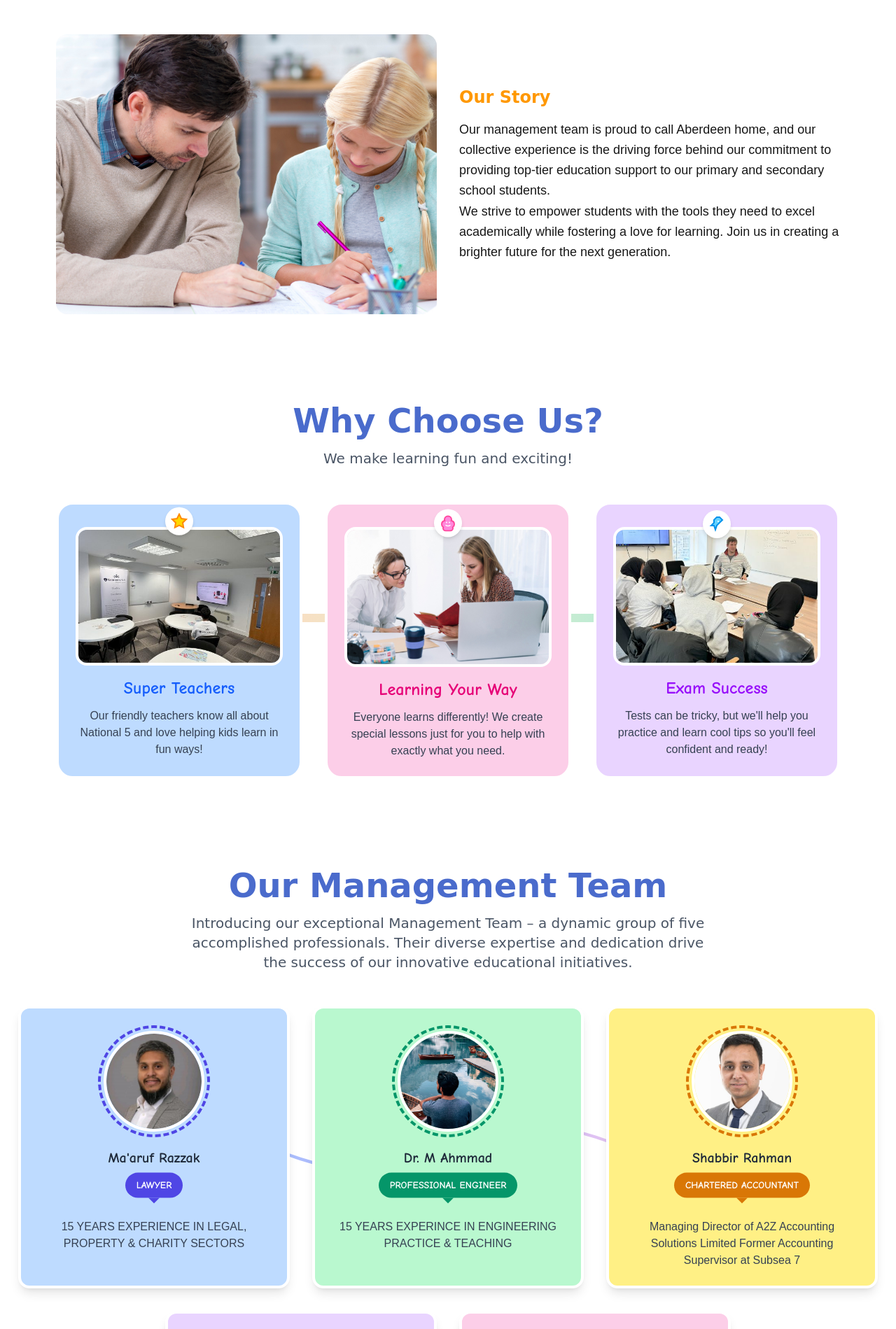
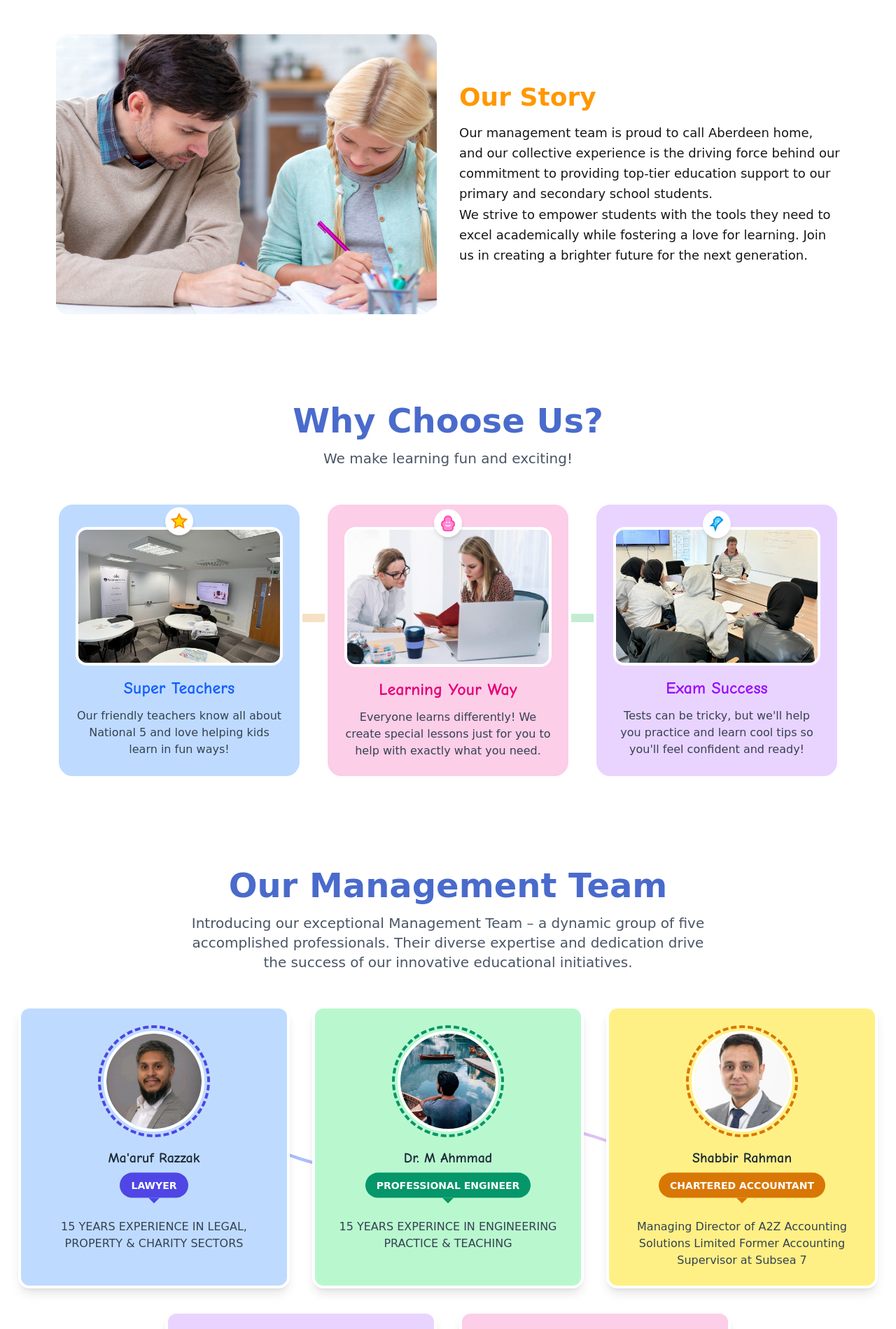
Before and after one commit to MoyasiGinko/iLearners-Hub, a Next.js app: page /about in a window 1280 px wide. Shown: the part 703-2602 px from the top of the page at 70% size. Built offline with nearby package versions, Linux system fonts and the light colour scheme.

Commit message:
fix fonts

```diff
--- a/components/about/about-us/index.tsx
+++ b/components/about/about-us/index.tsx
@@ -28,16 +28,16 @@ const AboutSection = () => {
           />
         </div>
         <div>
-          <h2 className="text-2xl font-bold text-[#ff9800] mb-4 font-['Comic_Sans_MS',cursive,sans-serif]">
+          <h2 className="text-3xl md:text-4xl mb-4 font-bold text-[#ff9800] font-['Comic_Sans_MS',cursive,sans-serif]">
             Our Story
           </h2>
-          <p className="text-lg leading-relaxed">
+          <p className="text-lg leading-relaxed font-['Comic_Sans_MS',cursive,sans-serif]">
             Our management team is proud to call Aberdeen home, and our
             collective experience is the driving force behind our commitment to
             providing top-tier education support to our primary and secondary
             school students.
           </p>
-          <p className="text-lg leading-relaxed">
+          <p className="text-lg leading-relaxed font-['Comic_Sans_MS',cursive,sans-serif]">
             We strive to empower students with the tools they need to excel
             academically while fostering a love for learning. Join us in
             creating a brighter future for the next generation.
--- a/components/about/our-team/index.tsx
+++ b/components/about/our-team/index.tsx
@@ -143,7 +143,7 @@ const TeamMemberCard: React.FC<{ member: TeamMember; index: number }> = ({
         {/* Title with cartoon-style bubble */}
         <div className="relative mb-4">
           <motion.div
-            className="relative py-2 px-4 rounded-full text-white font-semibold text-sm mb-3 inline-block font-comic"
+            className="relative py-2 px-4 rounded-full text-white font-semibold text-sm mb-3 inline-block font-['Comic_Sans_MS',cursive,sans-serif]"
             style={{ backgroundColor: getComplementaryColor(member.color) }}
             animate={{
               y: [0, -3, 0, -3, 0],
@@ -162,7 +162,9 @@ const TeamMemberCard: React.FC<{ member: TeamMember; index: number }> = ({
           </motion.div>
         </div>
 
-        <p className="text-gray-700 font-medium">{member.description}</p>
+        <p className="text-gray-700 font-medium font-['Comic_Sans_MS',cursive,sans-serif]">
+          {member.description}
+        </p>
       </div>
     </motion.div>
   );
--- a/components/about/why-us/index.tsx
+++ b/components/about/why-us/index.tsx
@@ -422,7 +422,7 @@ const WhyChooseUs = () => {
                     >
                       {card.title.text}
                     </h2>
-                    <p className="text-gray-700 font-medium">
+                    <p className="text-gray-700 font-medium font-['Comic_Sans_MS',cursive,sans-serif]">
                       {card.description}
                     </p>
                   </div>
```
